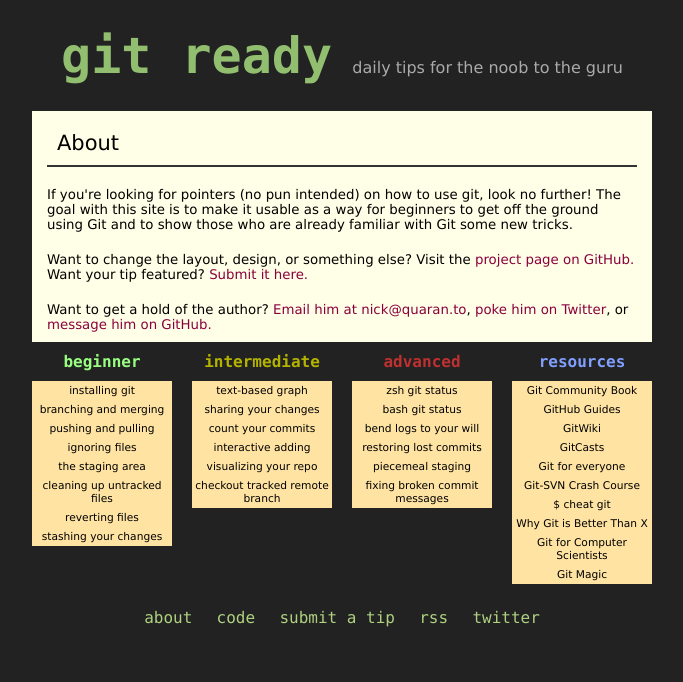
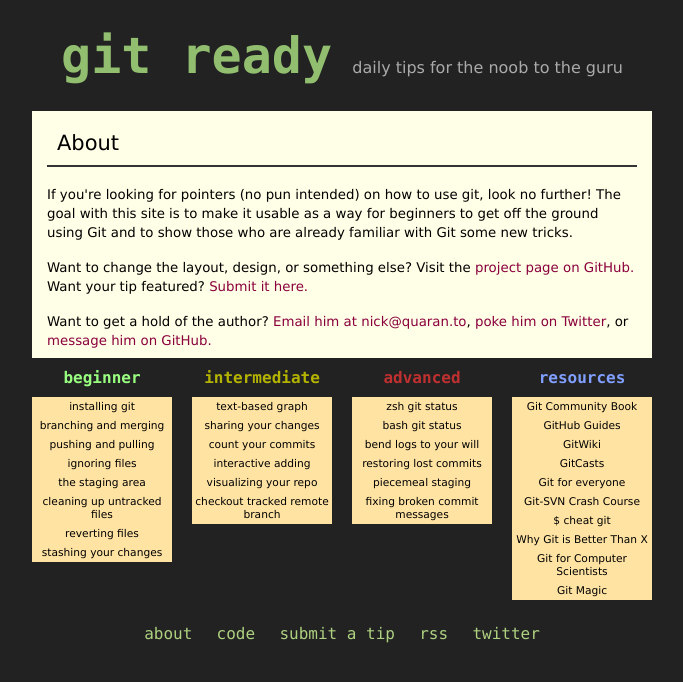
Before and after one commit to qrush/gitready, a Jekyll site: the page built from about.html, in a window 1280 px wide. Shown: the top 682 px of the page, without its empty margins (298-981 px from the left). Built offline with Jekyll 4.4.1, drawn with Linux system fonts in a browser that asks for light colours.

Commit message:
Making links a lot easier to see.

```diff
--- a/css/screen.css
+++ b/css/screen.css
@@ -11,9 +11,14 @@
   text-decoration: none;
 }
 
-.main a:hover {
+#post p a {
   color: #000;
 	background: #AED180;
+}
+
+#post p a:hover {
+  color: #fff;
+  background: #000;
 }
 
 a:visited {
@@ -22,7 +27,8 @@
 
 p {
   text-align: left;
-  padding: 10px 15px;
+  padding: 8px 15px;
+  line-height: 19px;
 }
 
 #disqus { padding: 10px; }
```
